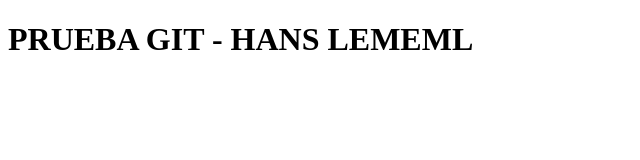
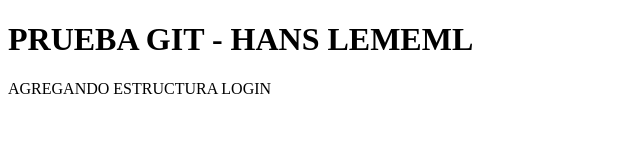
Before and after one commit to LEMMELDEV/proyecto-demo, a plain HTML site: page index.html in a window 1280 px wide. Shown: the whole page, without its empty margins (0-640 px from the left). Drawn offline with Linux system fonts and the light colour scheme.

Commit message:
Agregando Estructura

```diff
--- a/index.html
+++ b/index.html
@@ -7,5 +7,6 @@
 </head>
 <body>
     <h1>PRUEBA GIT - HANS LEMEML</h1>
+    <p>AGREGANDO ESTRUCTURA LOGIN</p>
 </body>
 </html>
```
